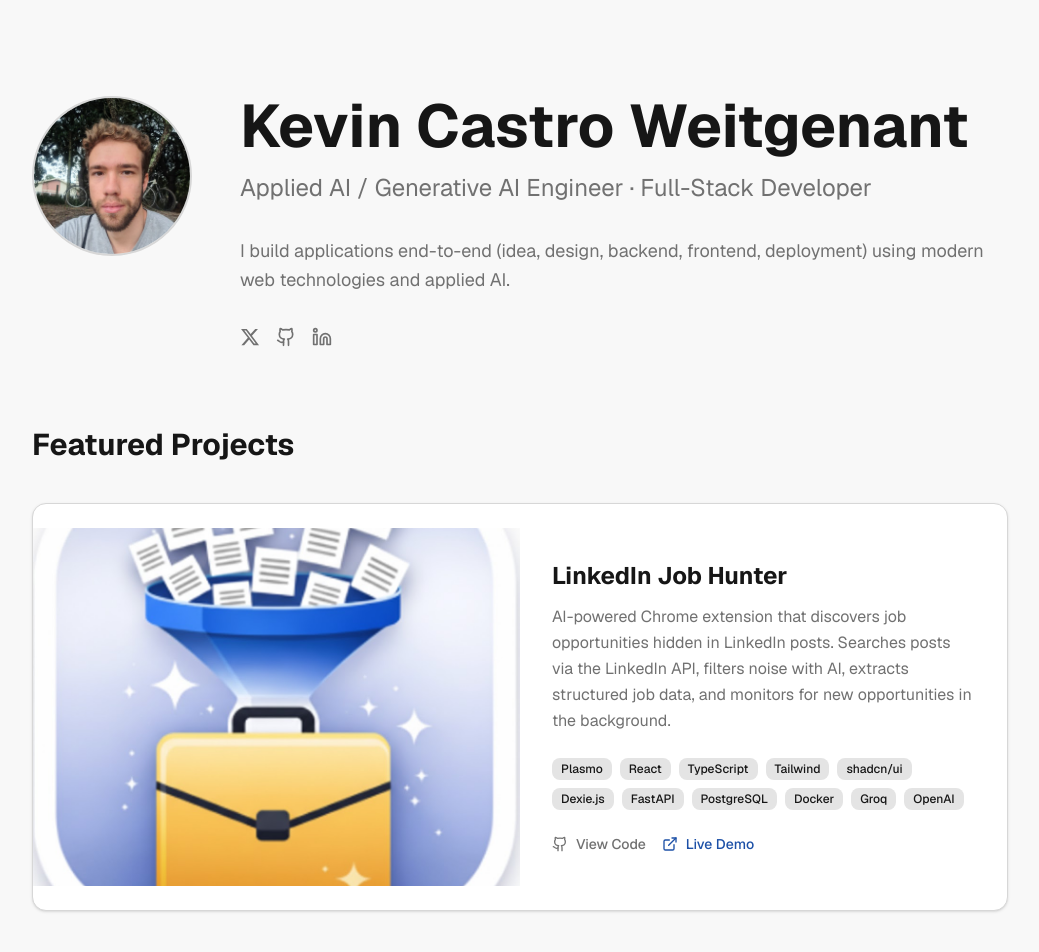
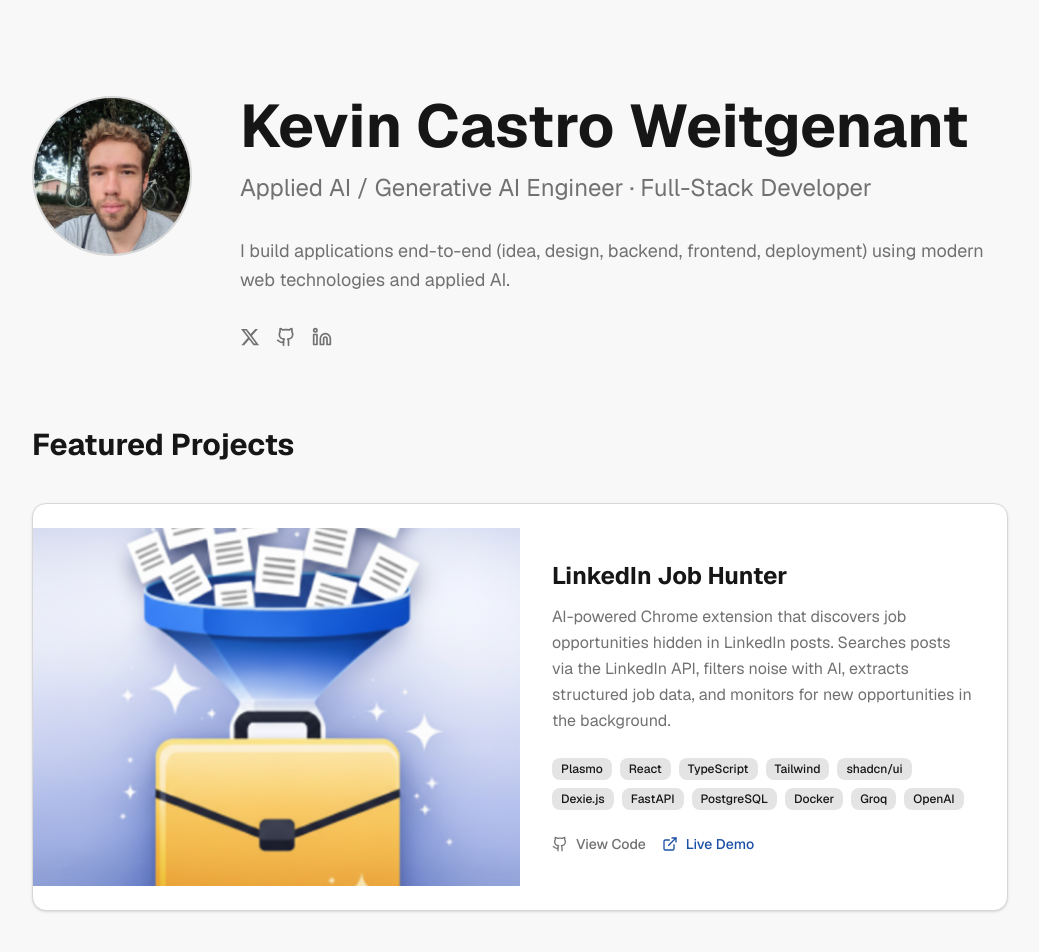
Before and after one commit to kevin-weitgenant/kevin-weitgenant.github.io, a Next.js app: page / in a window 1280 px wide. Shown: the top 952 px of the page, without its empty margins (120-1159 px from the left). Built offline with nearby package versions, Linux system fonts and the light colour scheme.

Commit message:
update image

```diff
--- a/app/page.tsx
+++ b/app/page.tsx
@@ -93,7 +93,7 @@ export default function PortfolioPage() {
               ]}
               githubUrl="https://github.com/kevin-weitgenant/linkedin-job-hunter"
               liveUrl="https://chromewebstore.google.com/detail/posts-job-hunter-for-link/pchoidhnbdjchhopafgfkijjeomnandl?authuser=0&hl=en"
-              imageUrl="/unnamed.jpg"
+              imageUrl="/Gemini_Generated_Image_uml9emuml9emuml9.png"
             />
 
             <ProjectCard
```
Also changed, not shown: public/Gemini_Generated_Image_uml9emuml9emuml9.png (added).
